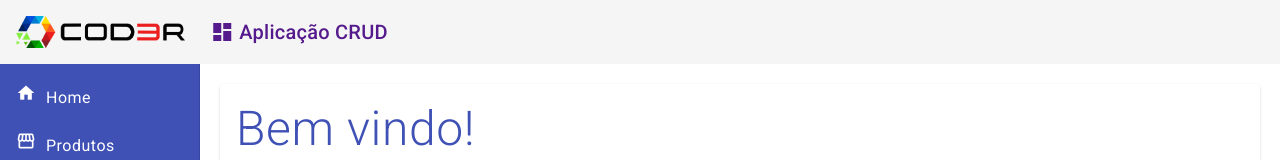
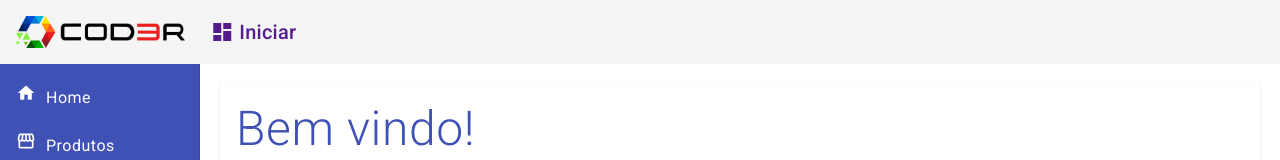
Before and after one commit to flavioanalistadesistema/crud-angular-19, an Angular app: page / in a window 1280 px wide. Shown: the top 160 px of the page. Built offline with nearby package versions, Linux system fonts and the light colour scheme.

Commit message:
fix text

```diff
--- a/src/app/components/template/header/header.component.html
+++ b/src/app/components/template/header/header.component.html
@@ -9,7 +9,7 @@
             <i class="material-icons">
                 dashboard
             </i>
-            Aplicação CRUD
+            Iniciar
         </a>
     </span>
 </mat-toolbar>
```
